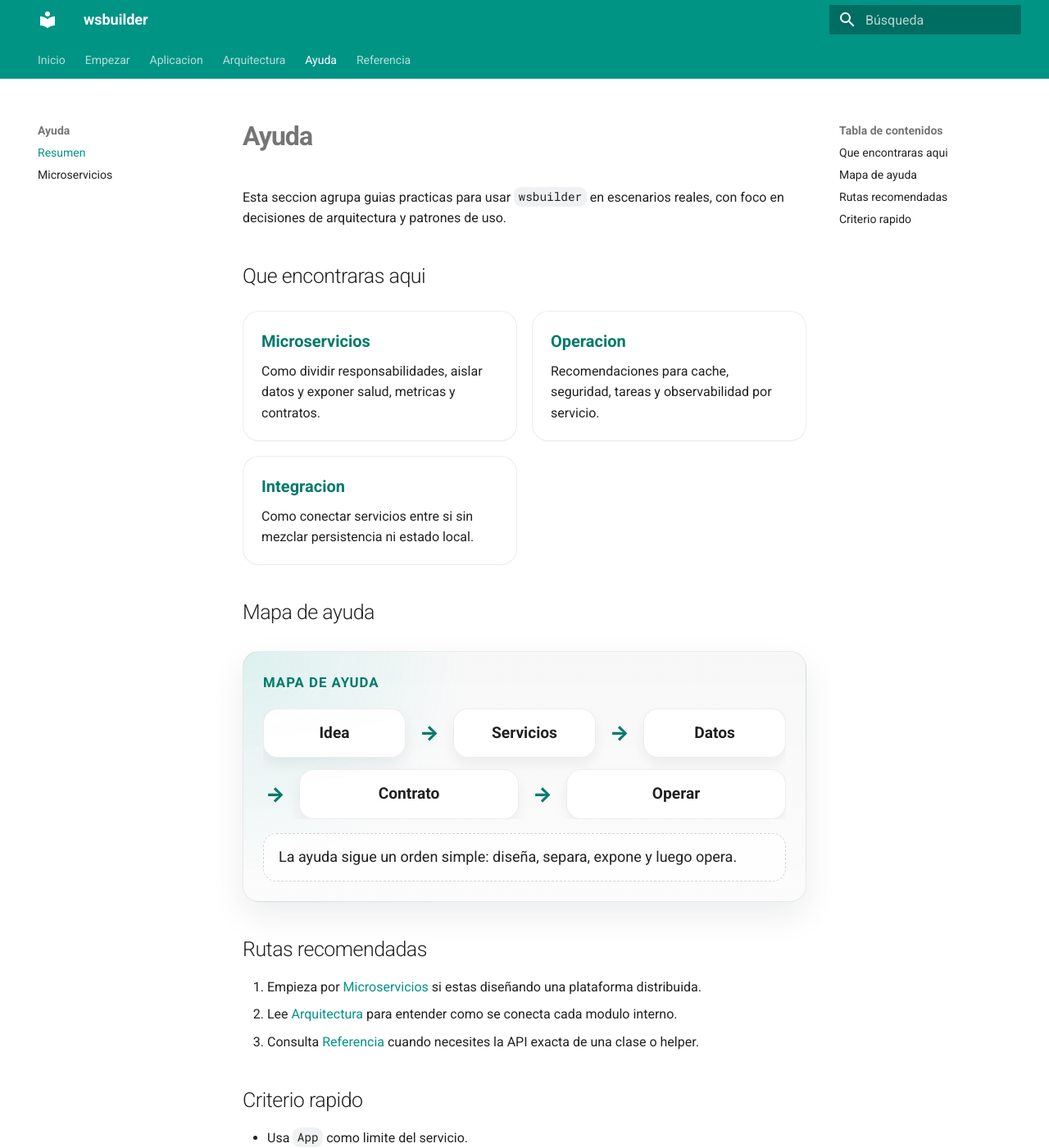
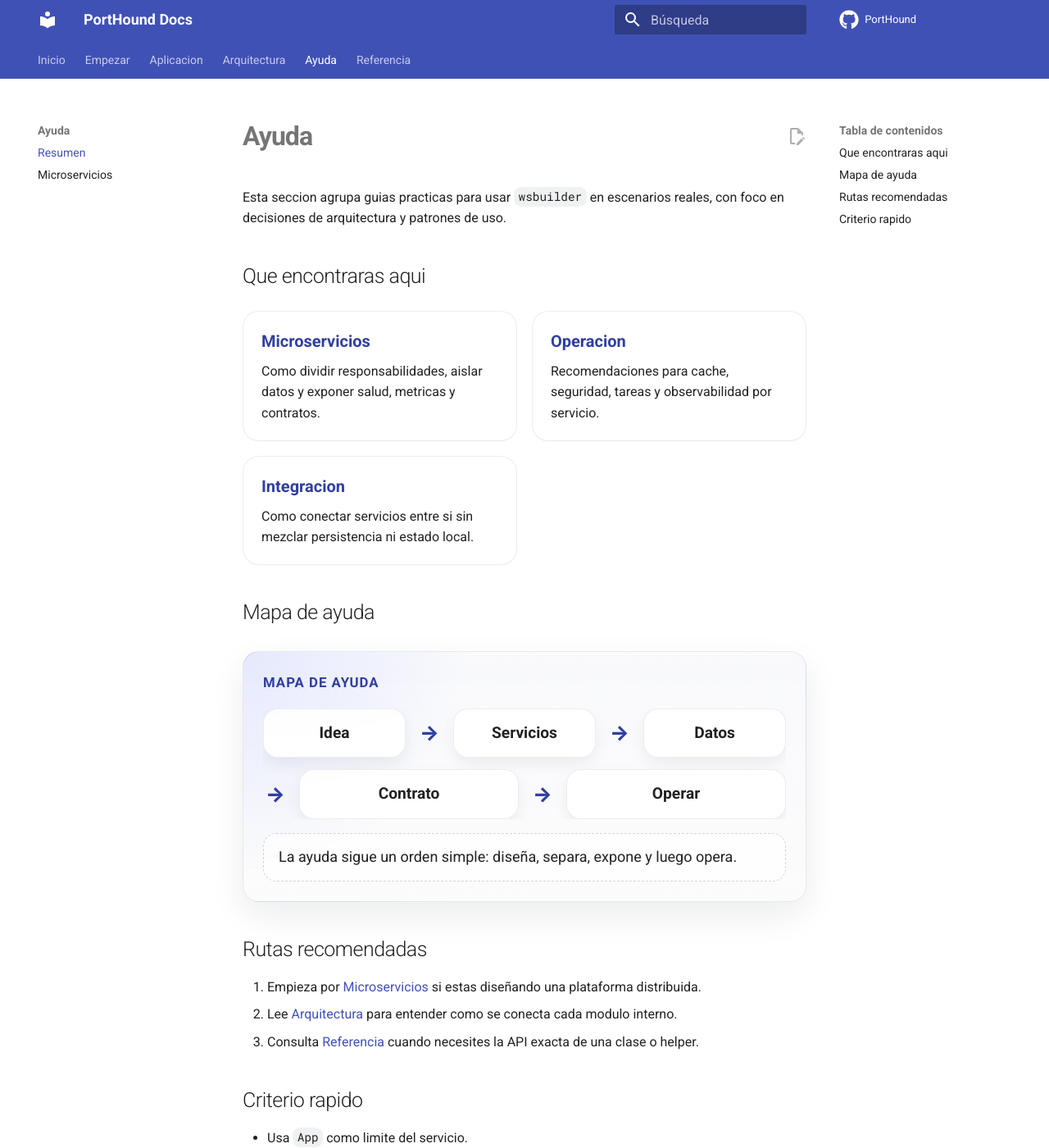
Before and after one commit to jorgelsc-dev/wsbuilder, an MkDocs documentation site: the page built from docs/help/index.md, in a window 1280 px wide and 1400 px high. Shown: the whole window at 82% size. Built offline with MkDocs 1.6.1 and Material for MkDocs 9.7.7, drawn with Linux system fonts in a browser that asks for light colours; comment, search, counter and statistics services are not loaded.

Commit message:
Align docs theme with PortHound

```diff
--- a/docs/assets/stylesheets/extra.css
+++ b/docs/assets/stylesheets/extra.css
@@ -1,10 +1,10 @@
 :root {
-  --md-primary-fg-color: #0f766e;
-  --md-primary-fg-color--light: #14b8a6;
-  --md-primary-fg-color--dark: #115e59;
-  --md-accent-fg-color: #ca8a04;
+  --md-primary-fg-color: #4051b5;
+  --md-primary-fg-color--light: #536dfe;
+  --md-primary-fg-color--dark: #303f9f;
+  --md-accent-fg-color: #526cfe;
   --ws-surface: var(--md-default-bg-color);
-  --ws-surface-alt: rgba(15, 23, 42, 0.03);
+  --ws-surface-alt: rgba(64, 81, 181, 0.03);
   --ws-surface-elevated: rgba(255, 255, 255, 0.92);
   --ws-border: var(--md-default-fg-color--lightest);
   --ws-text: var(--md-default-fg-color);
@@ -42,9 +42,9 @@
   margin: 1rem 0 1.5rem;
   color: var(--md-primary-bg-color);
   background:
-    radial-gradient(circle at top right, rgba(20, 184, 166, 0.2), transparent 34%),
-    linear-gradient(135deg, #0f766e 0%, #115e59 52%, #0f172a 100%);
-  box-shadow: 0 18px 45px rgba(15, 118, 110, 0.24);
+    radial-gradient(circle at top right, rgba(83, 109, 254, 0.18), transparent 34%),
+    linear-gradient(135deg, #4051b5 0%, #303f9f 52%, #0f172a 100%);
+  box-shadow: 0 18px 45px rgba(64, 81, 181, 0.24);
   overflow: hidden;
 }
 
@@ -88,7 +88,7 @@
   border-radius: 1rem;
   border: 1px solid var(--ws-border);
   background:
-    radial-gradient(circle at top left, rgba(20, 184, 166, 0.12), transparent 36%),
+    radial-gradient(circle at top left, rgba(83, 109, 254, 0.12), transparent 36%),
     linear-gradient(180deg, var(--ws-surface-alt), rgba(15, 23, 42, 0.015));
   box-shadow: var(--ws-shadow);
 }
--- a/mkdocs.yml
+++ b/mkdocs.yml
@@ -1,7 +1,10 @@
-site_name: wsbuilder
-site_description: Documentacion oficial de wsbuilder
-site_author: wsbuilder Authors
-repo_name: wsbuilder
+site_name: PortHound Docs
+site_description: Documentacion oficial de PortHound
+site_author: PortHound Authors
+site_url: https://porthound.jorgelsc.dev/
+repo_url: https://github.com/jorgelsc-dev/wsbuilder
+repo_name: PortHound
+edit_uri: edit/main/docs/
 
 nav:
   - Inicio: index.md
@@ -32,18 +35,13 @@ theme:
   name: material
   language: es
   features:
-    - navigation.instant
     - navigation.tabs
     - navigation.sections
     - navigation.top
     - search.highlight
-    - search.share
+    - search.suggest
     - content.code.copy
-    - content.tabs.link
-  palette:
-    - scheme: default
-      primary: teal
-      accent: amber
+    - content.action.edit
   icon:
     repo: fontawesome/brands/github
 
```
